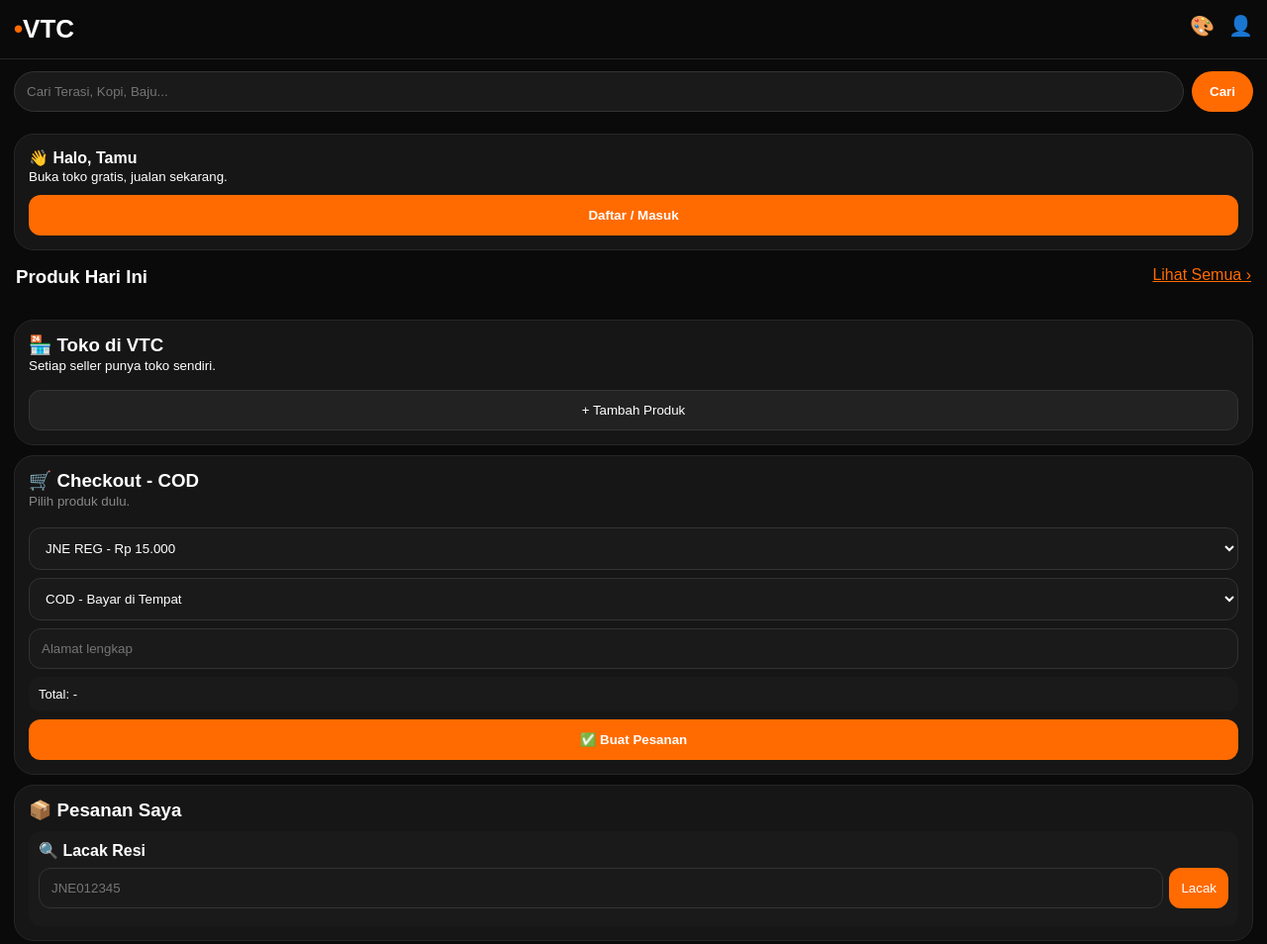
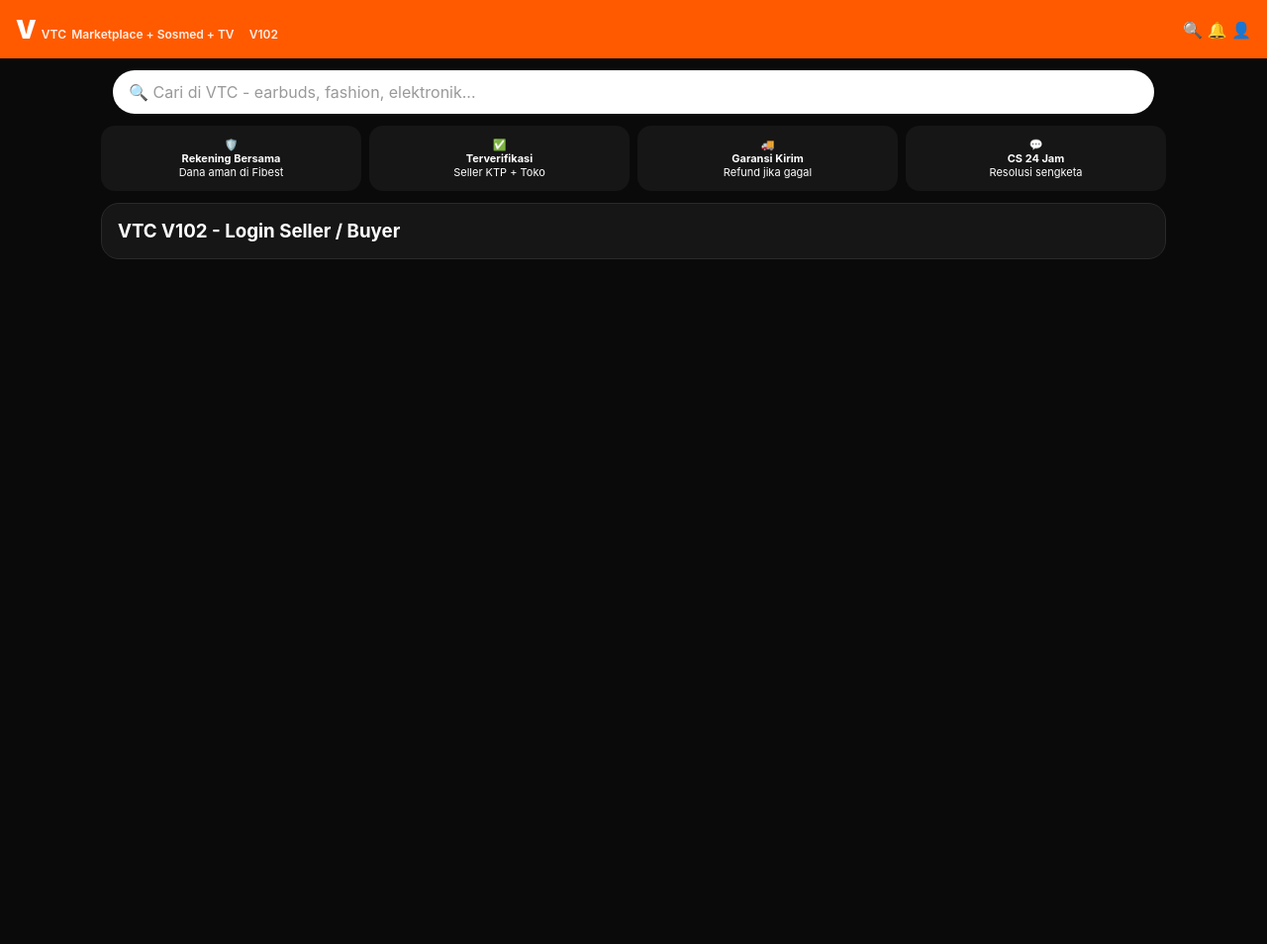
Before and after one commit to jarotfirdausiss-vtc/vtcmegastore, a plain HTML site: page index.html in a window 1280 px wide. Shown: the whole page at 99% size. After the commit the page ends 800 px from the top, so only its background shows below. Drawn offline with Linux system fonts and the light colour scheme.

Commit message:
Refactor index.html for better structure and design
Updated the layout and styles for improved user experience.

```diff
--- a/index.html
+++ b/index.html
@@ -2,42 +2,58 @@
 <html lang="id">
 <head>
 <meta charset="UTF-8">
-<meta name="viewport" content="width=device-width,initial-scale=1">
-<title>VTC - Beli & Jualan</title>
+<meta name="viewport" content="width=device-width, initial-scale=1.0">
+<title>VTC V102 + Fibest - Marketplace Aman Terpercaya</title>
 <style>
-*{box-sizing:border-box;margin:0;padding:0}
-body{background:#0A0A0A;color:#fff;font-family:Arial,sans-serif;padding-bottom:100px}
-.top{position:sticky;top:0;background:#0A0A0A;padding:14px;display:flex;justify-content:space-between;border-bottom:1px solid #262626;z-index:99}
-.logo{font-size:26px;font-weight:900}.logo i{color:#FF6B00;font-style:normal}
-.search{display:flex;gap:8px;padding:12px 14px}
-.search input{flex:1;background:#1A1A1A;border:1px solid #333;color:#fff;padding:12px;border-radius:999px}
-.search button{background:#FF6B00;color:#fff;border:none;padding:12px 18px;border-radius:999px;font-weight:800}
-.card{background:#161616;border:1px solid #262626;border-radius:20px;padding:14px;margin:10px 14px}
-.inp{width:100%;background:#1A1A1A;border:1px solid #333;color:#fff;padding:12px;border-radius:12px;margin-bottom:8px}
-.btn{width:100%;background:#FF6B00;color:#fff;border:none;padding:13px;border-radius:12px;font-weight:900}
-.btn2{width:100%;background:#222;color:#fff;border:1px solid #333;padding:12px;border-radius:12px;margin-top:8px}
-.grid{display:grid;grid-template-columns:1fr 1fr 1fr;gap:10px;padding:8px 14px}
-.p{background:#1E1E1E;border-radius:16px;padding:10px;text-align:center;cursor:pointer}
-.p img{width:100%;height:80px;object-fit:cover;border-radius:12px}
-.p b{font-size:12px;display:block;height:30px;overflow:hidden}
-.p .h{color:#FF6B00;font-weight:900}
-.nav{position:fixed;left:12px;right:12px;bottom:12px;background:#141414;border:1px solid #333;border-radius:24px;display:flex;justify-content:space-around;padding:12px 6px;z-index:999}
-.nav a{font-size:11px;color:#888;text-align:center;text-decoration:none}
-.nav .plus{background:#FF6B00;color:#fff!important;width:52px;height:52px;border-radius:50%;display:flex;align-items:center;justify-content:center;font-size:28px;margin-top:-30px}
-.modal{display:none;position:fixed;inset:0;background:rgba(0,0,0,.85);z-index:1000;align-items:center;justify-content:center;padding:16px}
-.modal.open{display:flex}.box{background:#161616;border-radius:20px;padding:16px;width:100%;max-width:380px}
-.chip{display:inline-block;padding:7px 12px;border-radius:999px;background:#222;border:1px solid #333;font-size:12px;margin:2px}
-.chip.on{background:#FF6B00}
-.order{border:1px solid #333;border-radius:14px;padding:12px;margin-bottom:8px;background:#1A1A1A;font-size:13px}
+*{margin:0;padding:0;box-sizing:border-box;font-family:Inter,system-ui,sans-serif}
+body{background:#0A0A0A;color:#fff}
+a{color:inherit;text-decoration:none}
+.top{background:#FF5A00;padding:14px 16px;display:flex;justify-content:space-between;align-items:center;position:sticky;top:0;z-index:99}
+.logo{font-size:26px;font-weight:900}.logo span{font-size:12px;font-weight:600;opacity:.9}
+.search{margin:12px;background:#fff;border-radius:999px;padding:12px 16px;color:#999}
+.wrap{max-width:1100px;margin:auto;padding:0 12px 120px}
+.card{background:#161616;border:1px solid #2a2a2a;border-radius:18px;padding:16px;margin:12px 0}
+input,select{width:100%;padding:12px;border-radius:12px;border:1px solid #333;background:#0f0f0f;color:#fff;margin:6px 0}
+.btn{border:0;border-radius:999px;padding:13px 18px;font-weight:800;cursor:pointer}
+.btn-o{background:#FF5A00;color:#fff}.btn-w{background:#fff;color:#FF5A00}.btn-b{background:#000;color:#fff;border:1px solid #333}
+.badge{background:#FF5A00;color:#fff;padding:4px 10px;border-radius:999px;font-size:12px;font-weight:800}
+.grid{display:grid;grid-template-columns:repeat(3,1fr);gap:10px}
+.p{background:#1c1c1c;border-radius:16px;overflow:hidden;border:1px solid #2a2a2a}
+.p img{width:100%;height:110px;object-fit:cover;display:block}
+.p b{font-size:12px;display:block;padding:8px 8px 0}.p i{font-size:11px;color:#aaa;padding:0 8px;display:block}
+.price{color:#FF8A3D;font-weight:900;padding:6px 8px 10px}
+.voucher{background:#111;border:1.5px dashed #FF5A00;border-radius:14px;padding:14px;display:flex;justify-content:space-between;align-items:center;margin:8px 0}
+.trust{display:grid;grid-template-columns:repeat(4,1fr);gap:8px;text-align:center;font-size:11px}
+.trust div{background:#161616;padding:12px;border-radius:14px}
+.live{position:relative;border-radius:18px;overflow:hidden;margin:12px 0}
+.live img{width:100%;height:340px;object-fit:cover}
+.live-info{position:absolute;inset:0;background:linear-gradient(transparent,rgba(0,0,0,.8));padding:14px;display:flex;flex-direction:column;justify-content:flex-end}
+.chat{background:rgba(0,0,0,.65);border:1px solid #FF5A00;padding:8px 10px;border-radius:12px;font-size:12px;margin-top:6px;max-width:80%}
+.nav{position:fixed;bottom:0;left:0;right:0;background:#111;border-top:1px solid #222;display:flex;justify-content:space-around;padding:12px 6px 18px;font-size:11px;text-align:center}
+.nav b{color:#FF5A00}
+.download{background:linear-gradient(135deg,#FF5A00,#FF8A00);border-radius:18px;padding:18px;margin:12px 0;text-align:center}
+@media(max-width:600px){.grid{grid-template-columns:repeat(2,1fr)}.trust{grid-template-columns:repeat(2,1fr)}}
 </style>
 </head>
 <body>
-<div class="top"><div class="logo"><i>•</i>VTC</div><div style="display:flex;gap:14px;font-size:20px"><span onclick="bukaWarna()">🎨</span><span onclick="bukaAuth()">👤</span></div></div>
-<div class="search"><input id="cari" placeholder="Cari Terasi, Kopi, Baju..." oninput="cari()"><button onclick="cari()">Cari</button></div>
-<div class="card"><b id="akunNama">👋 Halo, Tamu</b><br><small id="akunToko">Buka toko gratis, jualan sekarang.</small><br><button class="btn" style="margin-top:10px" onclick="bukaAuth()" id="btnAkun">Daftar / Masuk</button><button class="btn2" onclick="logout()" id="btnKeluar" style="display:none">Keluar</button></div>
-<div style="display:flex;justify-content:space-between;padding:6px 16px"><h3>Produk Hari Ini</h3><a href="#" onclick="tampilSemua();return false" style="color:#FF6B00">Lihat Semua ›</a></div>
-<div class="grid" id="grid"></div>
-<div class="card"><h3>🏪 Toko di VTC</h3><small>Setiap seller punya toko sendiri.</small><div id="listToko" style="margin-top:8px"></div><button class="btn2" onclick="tambahProduk()">+ Tambah Produk</button></div>
-<div class="card"><h3>🛒 Checkout - COD</h3><div id="checkoutIsi"><small style="color:#888">Pilih produk dulu.</small></div><br><select class="inp" id="kurir"><option value="JNE|15000">JNE REG - Rp 15.000</option><option value="J&T|12000">J&T Express - Rp 12.000</option><option value="COD|0">COD Ketemuan - Rp 0</option></select><select class="inp" id="bayar"><option value="COD">COD - Bayar di Tempat</option><option value="Transfer">Transfer</option><option value="QRIS">QRIS</option></select><input class="inp" id="alamat" placeholder="Alamat lengkap"><div id="ringkasan" style="font-size:13px;background:#1A1A1A;padding:10px;border-radius:12px;margin-bottom:8px">Total: -</div><button class="btn" onclick="buatPesanan()">✅ Buat Pesanan</button></div>
-<div class="card"><h3>📦 Pesanan Saya</h3><div id="listOrder"></div><div style="background:#1A1A1A;padding:10px;border-radius:12px;margin-top:10px"><b>🔍 Lacak Resi</b><div style="display:flex;gap:6px;margin-top:8px"><input class="inp" id="inputResi" placeholder="JNE012345" style="margin:0"><button onclick="lacak()" style="background:#FF6B00;color:#fff;border:none;padding:12px;border-radius:12px">Lacak</button></div><div id="hasilLacak" style="font-size:13px;margin-top:8px"></div></div></div>
-<div class="modal" id="mAuth"><div class="box"><div style="display:flex;justify-content:space-between"><h2>Daftar / Masuk</h2><button onclick="tutupAuth()" style="background:#222;color:#fff;border:none;width:32px;height:32px;border-radius:50%">✕</button></div><br><input class="inp" id="rNama" placeholder="Nama Lengkap"><input class="inp" id="rToko" placeholder="Nama Toko"><input class="inp" id="
+
+<div class="top">
+  <div class="logo">V <span>VTC</span> <span>Marketplace + Sosmed + TV</span> <span class="badge">V102</span></div>
+  <div>🔍 🔔 👤</div>
+</div>
+
+<div class="wrap">
+  <div class="search">🔍 Cari di VTC - earbuds, fashion, elektronik...</div>
+
+  <!-- TRUST / FIBEST -->
+  <div class="trust">
+    <div>🛡️<br><b>Rekening Bersama</b><br>Dana aman di Fibest</div>
+    <div>✅<br><b>Terverifikasi</b><br>Seller KTP + Toko</div>
+    <div>🚚<br><b>Garansi Kirim</b><br>Refund jika gagal</div>
+    <div>💬<br><b>CS 24 Jam</b><br>Resolusi sengketa</div>
+  </div>
+
+  <!-- LOGIN -->
+  <div class="card">
+    <h3>VTC V102 - Login Seller / Buyer</h3>
+    <p style="color:#aaa;font-size:13
```
